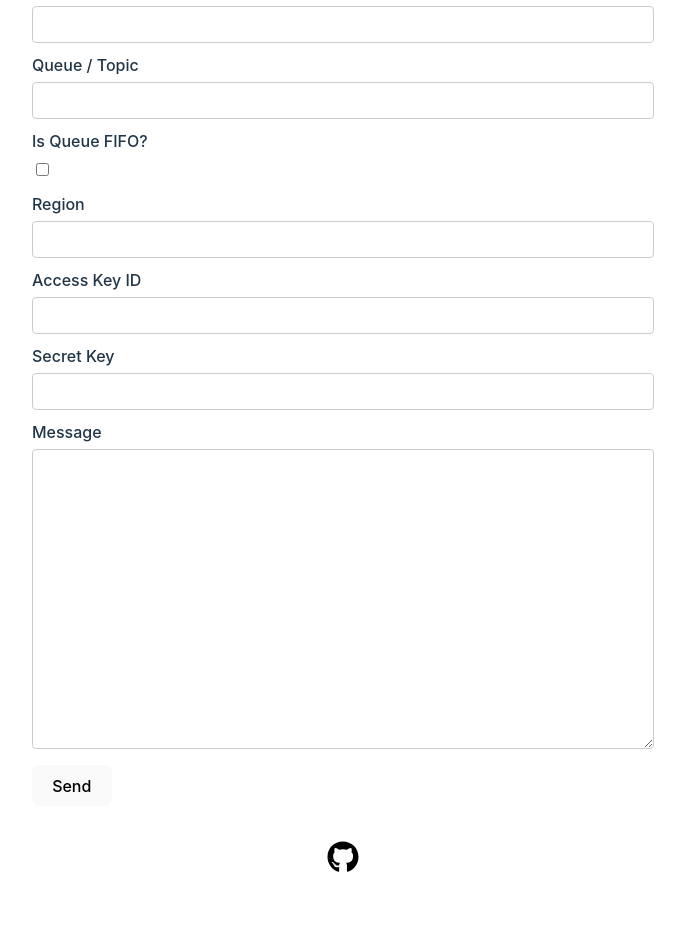
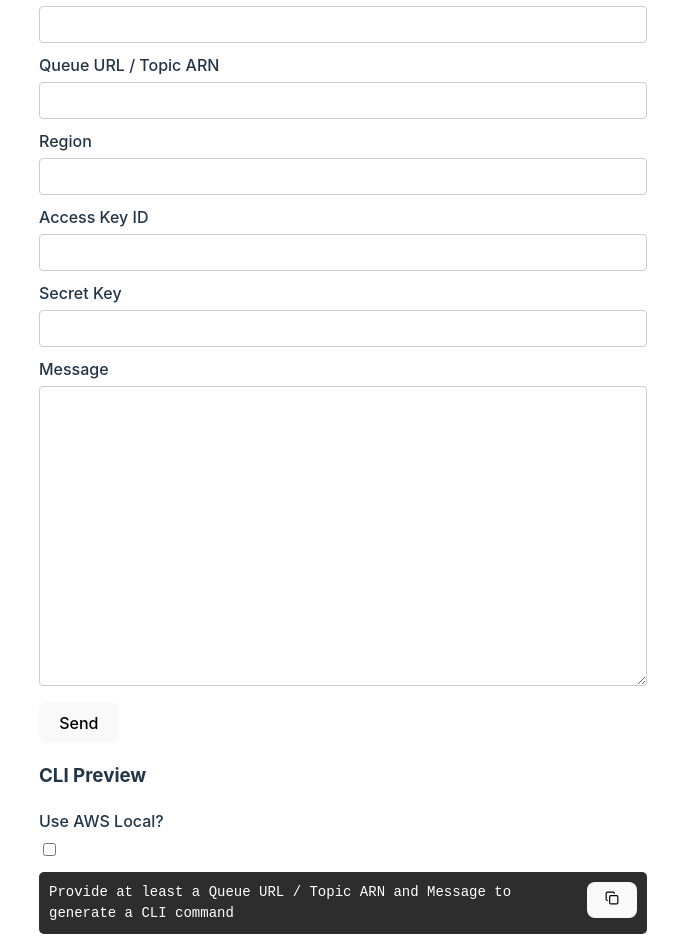
Before and after one commit to sfitz42/message-meister, a React (Vite) app: page / in a window 1280 px wide. Shown: the part 225-1172 px from the top of the page, without its empty margins (297-982 px from the left). Before the commit the page ends 1143 px from the top, so only its background shows below. Built offline with nearby package versions, Linux system fonts and the light colour scheme.

Commit message:
Add CLI preview component

```diff
--- a/src/App.css
+++ b/src/App.css
@@ -7,5 +7,6 @@
 
 .card {
   text-align: left;
-  margin-bottom: 2em;
+  margin: 0 auto 2em auto;
+  width: 50%;
 }
--- a/src/components/CodeInput/CodeInput.tsx
+++ b/src/components/CodeInput/CodeInput.tsx
@@ -1,13 +1,14 @@
 type CodeInputProps = {
   label: string
   name: string
+  onChange?: (event: React.ChangeEvent<HTMLTextAreaElement>) => void
 }
 
-export function CodeInput({ label, name }: CodeInputProps) {
+export function CodeInput({ label, name, onChange }: CodeInputProps) {
   return (
     <div className="input-group">
       <label htmlFor={name}>{label}</label>
-      <textarea id={name} name={name}></textarea>
+      <textarea id={name} name={name} onChange={onChange}></textarea>
     </div>
   )
 }
--- a/src/components/TextInput/TextInput.tsx
+++ b/src/components/TextInput/TextInput.tsx
@@ -1,13 +1,14 @@
 type TextInputProps = {
   label: string
   name: string
+  onChange?: (event: React.ChangeEvent<HTMLInputElement>) => void
 }
 
-export function TextInput({ label, name }: TextInputProps) {
+export function TextInput({ label, name, onChange }: TextInputProps) {
   return (
     <div className="input-group">
       <label htmlFor={name}>{label}</label>
-      <input id={name} type="text" name={name} />
+      <input id={name} type="text" name={name} onChange={onChange} />
     </div>
   )
 }
--- /dev/null
+++ b/src/forms/Aws/AwsCliPreview.tsx
@@ -0,0 +1,86 @@
+import "./code-preview.css"
+
+import React from "react"
+
+import { LuCopy } from "react-icons/lu"
+
+import { awsProps } from "../../utils/aws"
+import { CheckboxInput } from "../../components/CheckboxInput/CheckboxInput"
+
+const specialCharacters = [
+  { regex: /\n/g, replacement: "\\n" },
+  { regex: /\r/g, replacement: "\\r" },
+  { regex: /\t/g, replacement: "\\t" },
+  { regex: /"/g, replacement: '\\"' },
+]
+
+const escapeMessage = (message: string) => {
+  for (const character of specialCharacters) {
+    message = message.replace(character.regex, character.replacement)
+  }
+
+  return message
+}
+
+const generateResourceOption = (sqs: boolean, resourceUrl: string) => {
+  if (sqs) {
+    return `--queue-url ${resourceUrl}`
+  }
+
+  return `--topic-arn ${resourceUrl}`
+}
+
+const generateMessageBodyOption = (sqs: boolean, message: string) => {
+  if (!sqs) {
+    return `--message "${escapeMessage(message)}"`
+  }
+
+  return `--message-body "${escapeMessage(message)}"`
+}
+
+const generateCli = (props: awsProps, localstack: boolean) => {
+  if (!props.resourceUrl || !props.message) {
+    return ""
+  }
+
+  const sqs = props.resourceUrl.includes("sqs")
+
+  const options = []
+
+  const command = localstack ? "awslocal" : "aws"
+
+  if (!localstack && props.endpoint) {
+    options.push(`--endpoint-url ${props.endpoint}`)
+  }
+
+  if (props.region) {
+    options.push(`--region ${props.region}`)
+  }
+
+  if (props.resourceUrl) {
+    options.push(generateResourceOption(sqs, props.resourceUrl))
+  }
+
+  if (props.message) {
+    options.push(generateMessageBodyOption(sqs, props.message))
+  }
+
+  return `${command} ${sqs ? "sqs send-message" : "sns publish"} ${options.join(" ")}`
+}
+
+export function AwsCliPreview({ awsProps }: { awsProps: awsProps }) {
+  const [localstack, setLocalstack] = React.useState(false)
+
+  const cli = generateCli(awsProps, localstack) || "Provide at least a Queue URL / Topic ARN and Message to generate a CLI command"
+
+  return (
+    <div className="cli-preview">
+      <h3>CLI Preview</h3>
+      <CheckboxInput label="Use AWS Local?" name="localstack" onChange={() => setLocalstack(!localstack)} />
+      <div className="cli-preview__command">
+        <code>{cli}</code>
+        <button className="copy-button" onClick={() => navigator.clipboard.writeText(cli)}>{<LuCopy />}</button>
+      </div>
+    </div>
+  )
+}
--- a/src/forms/Aws/AwsSender.tsx
+++ b/src/forms/Aws/AwsSender.tsx
@@ -5,33 +5,28 @@ import { SendButton, SendStatus } from '../../components/SendButton/SendButton';
 
 import { sendSnsMessage, sendSqsMessage, awsProps } from '../../utils/aws';
 import { CodeInput } from '../../components/CodeInput/CodeInput';
-import { CheckboxInput } from '../../components/CheckboxInput/CheckboxInput';
+import { AwsCliPreview } from './AwsCliPreview';
 
 export function AwsSender() {
   const [sending, setSending] = React.useState(SendStatus.Idle)
-  const [fifo, setFifo] = React.useState(false)
+  const [formData, setFormData] = React.useState<any>({})
+
+  const handleChange = (event: React.ChangeEvent<HTMLInputElement | HTMLTextAreaElement>) => {
+    setFormData({
+      ...formData,
+      [event.target.name]: event.target.value
+    })
+  }
 
   const handleSubmit = async (event: FormEvent<HTMLFormElement>) => {
     event.preventDefault()
+
     setSending(SendStatus.Sending)
 
-    const formData = new FormData(event.currentTarget)
-
-    const resourceUrl = formData.get("resourceUrl") as string
-
-    const props: awsProps = {
-      endpoint: formData.get("localstackEndpoint") as string,
-      resourceUrl,
-      region: formData.get("region") as string,
-      accessKeyId: formData.get("accessKey") as string,
-      secretKey: formData.get("secretKey") as string,
-      message: formData.get("message") as string,
-      groupId: formData.get("groupId") as string,
-      deduplicationId: formData.get("deduplicationId") as string,
-    }
+    const props = formData as awsProps
 
     try {
-      if (resourceUrl.includes("sqs")) {
+      if (props.resourceUrl.includes("sqs")) {
         await sendSqsMessage(props)
       } else {
         await sendSnsMessage(props)
@@ -48,27 +43,24 @@ export function AwsSender() {
     }, 5000)
   }
 
-  const handleFifoChange = (event: React.ChangeEvent<HTMLInputElement>) => {
-    setFifo(event.target.checked)
-  }
-
   return (
     <div className="container">
       <form onSubmit={handleSubmit} className="queue-inputs">
-        <TextInput label="LocalStack Endpoint" name="localstackEndpoint" />
-        <TextInput label="Queue / Topic" name="resourceUrl" />
-        <CheckboxInput label="Is Queue FIFO?" name="fifo" onChange={handleFifoChange} />
-        <TextInput label="Region" name="region" />
-        <TextInput label="Access Key ID" name="accessKey" />
-        <TextInput label="Secret Key" name="secretKey" />
+        <TextInput label="Endpoint" name="endpoint" onChange={handleChange} />
+        <TextInput label="Queue URL / Topic ARN" name="resourceUrl" onChange={handleChange} />
+        <TextInput label="Region" name="region" onChange={handleChange} />
+        <TextInput label="Access Key ID" name="accessKey" onChange={handleChange} />
+        <TextInput label="Secret Key" name="secretKey" onChange={handleChange} />
 
-        {fifo && <TextInput label="Message Group ID" name="groupId" />}
-        {fifo && <TextInput label="Deduplication ID" name="deduplicationId" />}
+        {formData.resourceUrl?.endsWith(".fifo") && <TextInput label="Message Group ID" name="groupId" onChange={handleChange} />}
+        {formData.resourceUrl?.endsWith(".fifo") && <TextInput label="Deduplication ID" name="deduplicationId" onChange={handleChange} />}
 
-        <CodeInput label="Message" name="message" />
+        <CodeInput label="Message" name="message" onChange={handleChange} />
 
         <SendButton sending={sending} />
       </form>
+
+      <AwsCliPreview awsProps={formData as awsProps} />
     </div>
   );
 }
--- /dev/null
+++ b/src/forms/Aws/code-preview.css
@@ -0,0 +1,24 @@
+.cli-preview__command {
+  display: flex;
+  font-family: 'Fira Code', monospace;
+  font-size: 14px;
+  color: #fff;
+  background-color: #2d2d2d;
+  padding: 10px;
+  border-radius: 5px;
+  margin-bottom: 10px;
+  justify-content: space-between;
+}
+
+.cli-preview__command code {
+  display: block;
+  width: 85%;
+  overflow-x: auto;
+  white-space: pre-wrap;
+  overflow-wrap: anywhere;
+}
+
+.cli-preview__command button {
+  min-height: 0;
+  align-self: flex-start;
+}
--- a/src/forms/ServiceBus/ServiceBusSender.tsx
+++ b/src/forms/ServiceBus/ServiceBusSender.tsx
@@ -8,21 +8,26 @@ import { sendServiceBusMessage, ServiceBusProps } from '../../utils/service-bus'
 
 export function ServiceBusSender() {
   const [sending, setSending] = React.useState(SendStatus.Idle)
+  const [formData, setFormData] = React.useState<ServiceBusProps>({
+    connectionString: "",
+    address: "",
+    message: ""
+  })
+
+    const handleChange = (event: React.ChangeEvent<HTMLInputElement | HTMLTextAreaElement>) => {
+      setFormData({
+        ...formData,
+        [event.target.name]: event.target.value
+      })
+    }
 
   const handleSubmit = async (event: FormEvent<HTMLFormElement>) => {
     event.preventDefault()
+
     setSending(SendStatus.Sending)
 
-    const formData = new FormData(event.currentTarget)
-
-    const props: ServiceBusProps = {
-      connectionString: formData.get("serviceBusConnectionString") as string,
-      address: formData.get("serviceBusAddress") as string,
-      message: formData.get("message") as string
-    }
-
     try {
-      await sendServiceBusMessage(props)
+      await sendServiceBusMessage(formData)
       setSending(SendStatus.Sent)
     } catch (error) {
       console.error(error)
@@ -37,9 +42,9 @@ export function ServiceBusSender() {
   return (
     <div className="container">
       <form onSubmit={handleSubmit} className="queue-inputs">
-        <TextInput label="Connection String" name="serviceBusConnectionString" />
-        <TextInput label="Queue / Topic Address" name="serviceBusAddress" />
-        <CodeInput label="Message" name="message" />
+        <TextInput label="Connection String" name="serviceBusConnectionString" onChange={handleChange} />
+        <TextInput label="Queue / Topic Address" name="serviceBusAddress" onChange={handleChange} />
+        <CodeInput label="Message" name="message" onChange={handleChange} />
 
         <SendButton sending={sending} />
       </form>
--- a/src/index.css
+++ b/src/index.css
@@ -23,9 +23,7 @@ a:hover {
 }
 
 body {
-  margin: 0;
-  display: flex;
-  place-items: center;
+  margin: 0 auto;
   min-width: 320px;
   min-height: 100vh;
 }
```
